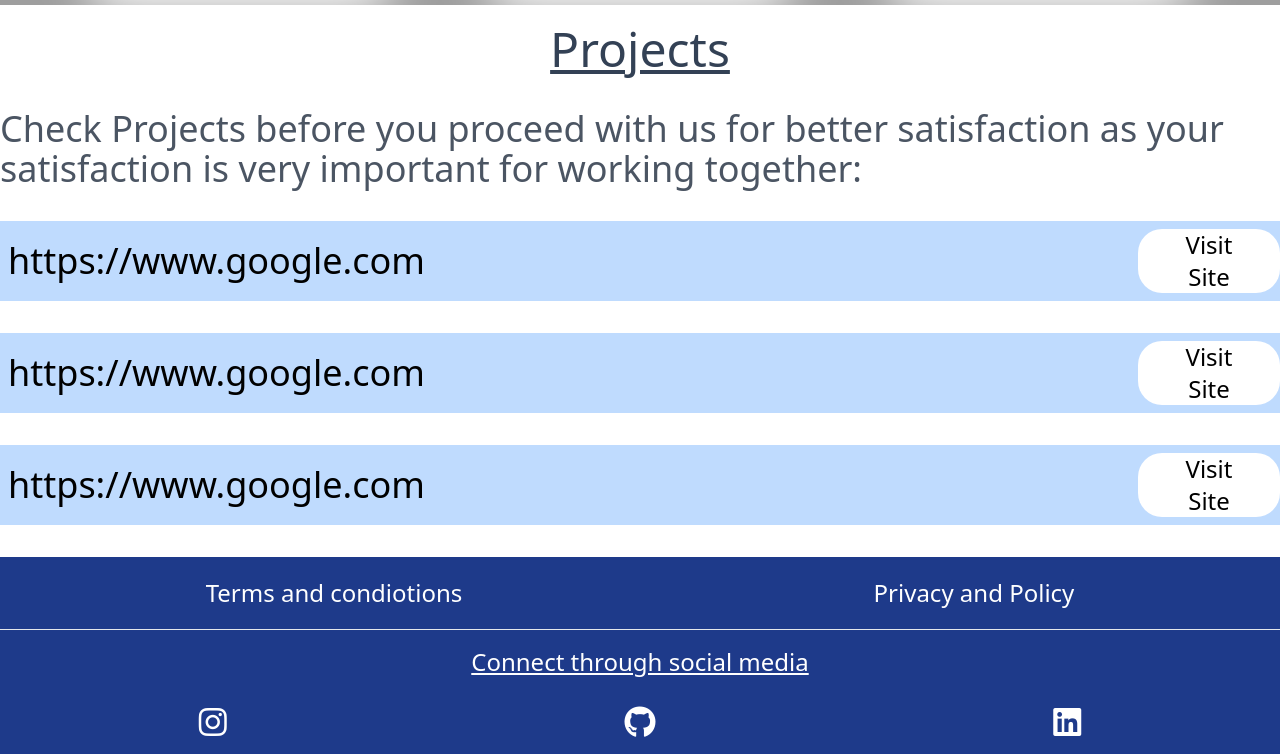
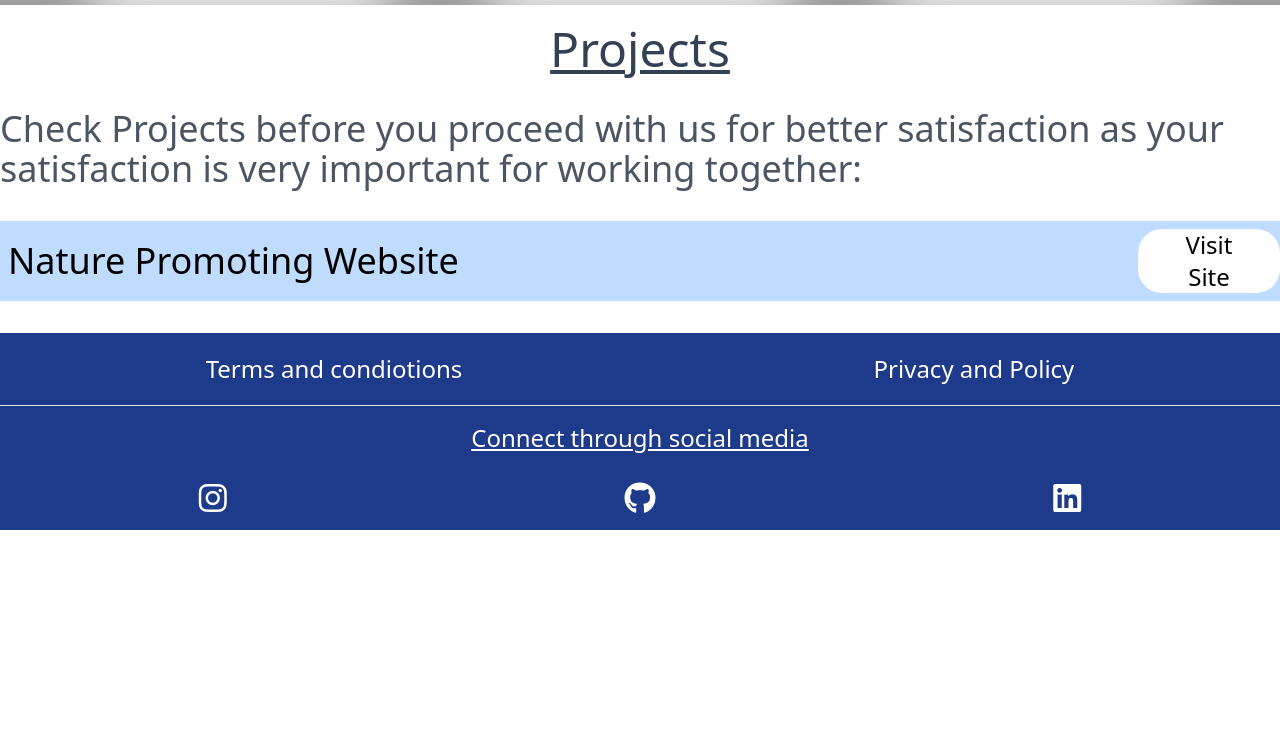
Before and after one commit to devloper7/services, a plain HTML site: page index.html in a window 1280 px wide. Shown: the part 2119-2873 px from the top of the page. After the commit the page ends 2649 px from the top, so only its background shows below. Drawn offline with Linux system fonts and the light colour scheme; grey boxes are pictures that could not be loaded.

Commit message:
Update index.html
adding project url

```diff
--- a/index.html
+++ b/index.html
@@ -131,26 +131,13 @@
 
 
     <div class="both flex justify-around bg-blue-200 items-center py-2 mb-8">
-        <div class="items  w-full px-2 sm:text-2xl md:text-4xl py-1"><a href="">https://www.google.com</a>
+        <div class="items  w-full px-2 sm:text-2xl md:text-4xl py-1"><a href="https://devloper7.github.io/nature_project/">Nature Promoting Website</a>
         </div>
 
-       <div class="btn  w-40 md:text-2xl "> <button class="rounded-3xl px-8 bg-white hover:bg-slate-300">Visit Site</button></div>
+       <div class="btn  w-40 md:text-2xl "><a href="https://devloper7.github.io/nature_project/"> <button class="rounded-3xl px-8 bg-white hover:bg-slate-300">Visit Site</button></a></div>
 
 
     </div>
-    <div class="both flex justify-around bg-blue-200 items-center py-2 mb-8">
-        <div class="items  w-full px-2 sm:text-2xl md:text-4xl py-1"><a href="">https://www.google.com</a>
-        </div>
-
-       <div class="btn  w-40 md:text-2xl "> <button class="rounded-3xl px-8 bg-white hover:bg-slate-300">Visit Site</button></div>
-
-
-    </div>
-    <div class="both flex justify-around bg-blue-200 items-center py-2 mb-8">
-        <div class="items  w-full px-2 sm:text-2xl md:text-4xl py-1"><a href="">https://www.google.com</a>
-        </div>
-
-       <div class="btn  w-40 md:text-2xl "> <button class="rounded-3xl px-8 bg-white hover:bg-slate-300">Visit Site</button></div>
 
 
     </div>
```
